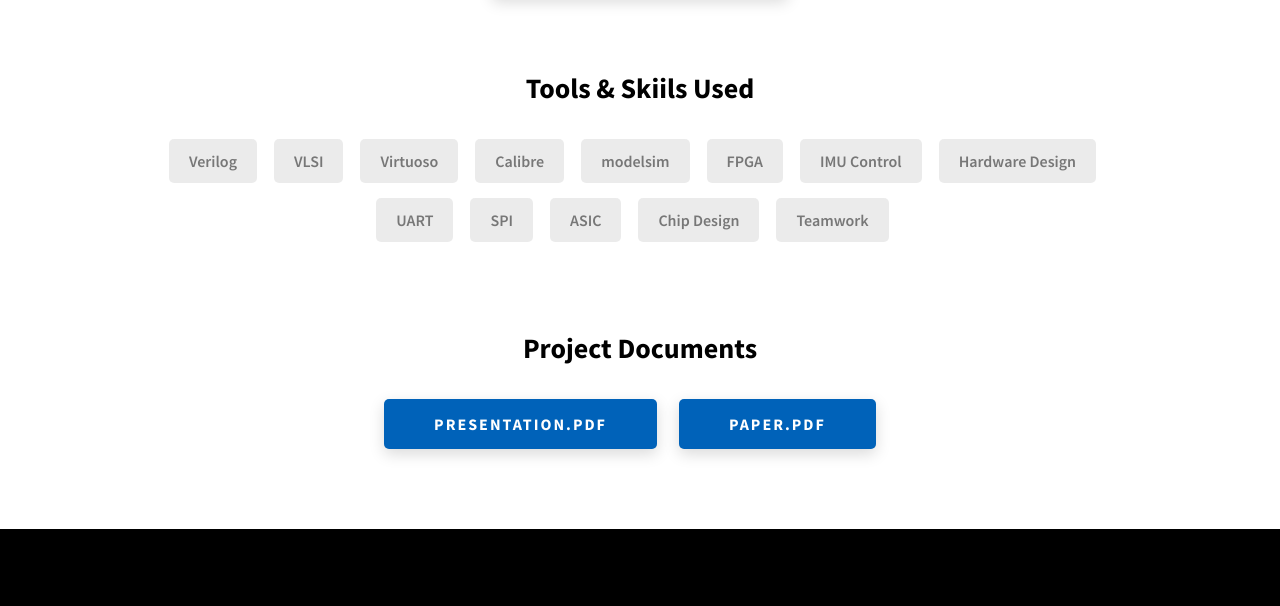
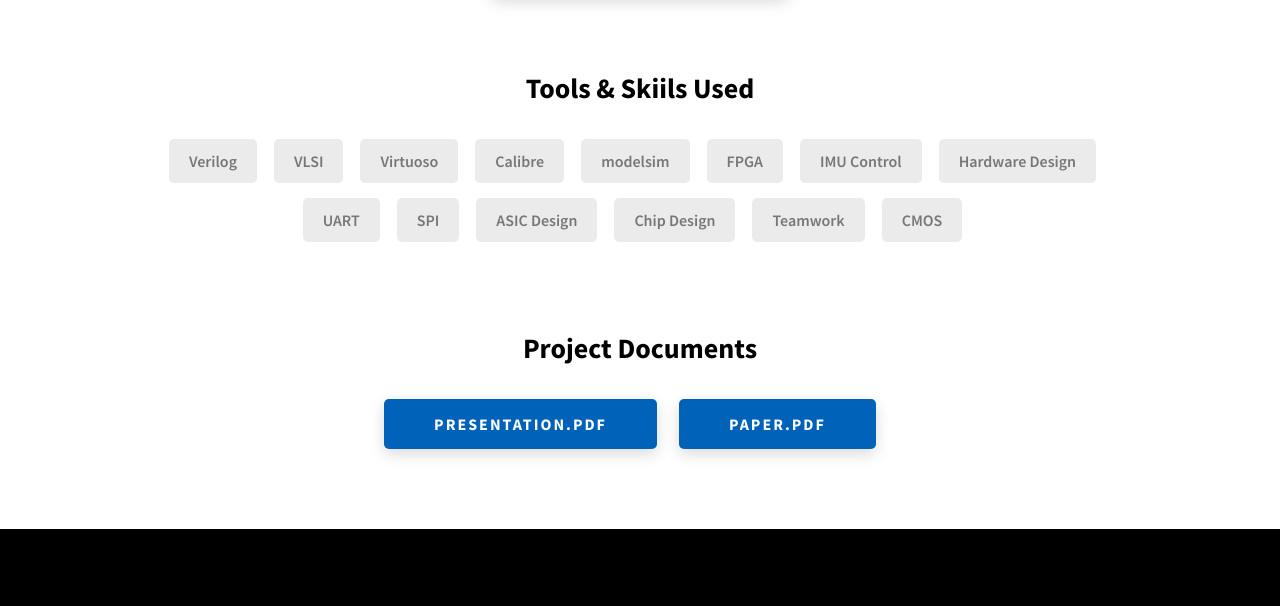
Before and after one commit to seankooo/Portfolio, a website: page project-IMU.html in a window 1280 px wide. Shown: the part 1959-2565 px from the top of the page. Drawn offline with Linux system fonts and the light colour scheme.

Commit message:
Fixed more designs next task will probably be 1. adding more information for the project pages. 2. Adding a taken courses information. 3. Adding more personal projects

```diff
--- a/project-IMU.html
+++ b/project-IMU.html
@@ -42,9 +42,9 @@
                 Projects
               </a>
             </li>
-            <li class="header__link-wrapper">
+            <!-- <li class="header__link-wrapper">
               <a href="./index.html#contact" class="header__link"> Contact </a>
-            </li>
+            </li> -->
           </ul>
           <div class="header__main-ham-menu-cont">
             <img
@@ -75,9 +75,9 @@
               <a href="./index.html#projects"> Projects </a>
             </li>
 
-            <li class="header__sm-menu-link">
+            <!-- <li class="header__sm-menu-link">
               <a href="./index.html#contact"> Contact </a>
-            </li>
+            </li> -->
           </ul>
         </div>
       </div>
@@ -138,9 +138,10 @@
                 <div class="skills__skill">Hardware Design</div>
                 <div class="skills__skill">UART</div>
                 <div class="skills__skill">SPI</div>
-                <div class="skills__skill">ASIC</div>
+                <div class="skills__skill">ASIC Design</div>
                 <div class="skills__skill">Chip Design</div>
                 <div class="skills__skill">Teamwork</div>
+                <div class="skills__skill">CMOS</div>
               </div>
             </div>
               <div class="project-details__documents">
```
Also changed, not shown: project-APS.html (+4 -4 lines), project-ST.html (+4 -4 lines).
